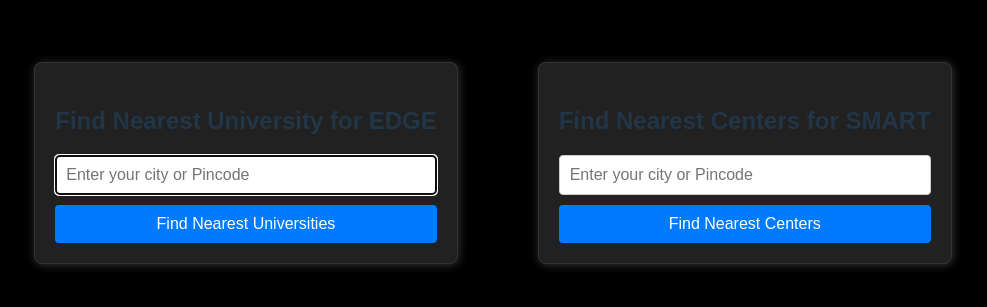
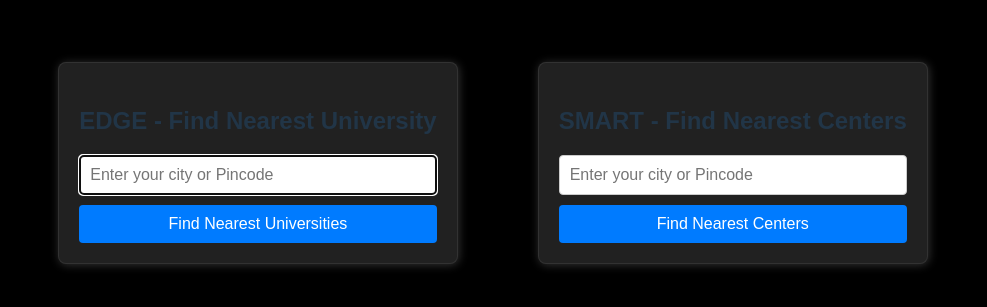
Before and after one commit to ajayghodake/NearestUniversities, a React (Vite) app: page / in a window 1280 px wide. Shown: the part 237-544 px from the top of the page, without its empty margins (147-1134 px from the left). Built offline with nearby package versions, Linux system fonts and the light colour scheme.

Commit message:
code updated

```diff
--- a/src/App.jsx
+++ b/src/App.jsx
@@ -97,7 +97,7 @@
 
       {/* 🏫 University Finder Container */}
       <div className="container">
-        <h2 className="title">Find Nearest University for EDGE</h2>
+        <h2 className="title">EDGE - Find Nearest University</h2>
         <form onSubmit={handleUniversitySubmit} className="form">
           <input
             type="text"
@@ -129,7 +129,7 @@
 
       {/* 🏢 Center Finder Container */}
       <div className="container">
-        <h2 className="title">Find Nearest Centers for SMART</h2>
+        <h2 className="title">SMART - Find Nearest Centers</h2>
         <form onSubmit={handleCenterSubmit} className="form">
           <input
             type="text"
```
